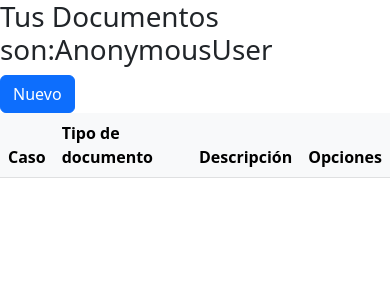
After one commit to Fernando252/consultorio, a Django app: page /lista_documentos/ in a window 390 px wide. The commit adds this page. Shown: the top 300 px of the page. Run offline with Django 3.2, Linux system fonts and the light colour scheme; data that the repository does not hold is empty; some libraries are stand-ins or nearby versions.

Commit message:
Vista de documentos
Se realizo la vista general de los documentos

```diff
--- /dev/null
+++ b/consultorio/templates/lista_documentos.html
@@ -0,0 +1,46 @@
+{% extends 'base.html' %}
+
+{% block content %}
+<!DOCTYPE html>
+<html lang="es">
+<head>
+    <title>Documentos por cliente</title>
+</head>
+<body>
+    <div class="row">
+        <div class="col-sm-8">
+            <h1>Tus Documentos son:{{request.user}}</h1>
+        </div>
+        <div class="col-sm-4">
+            <a href="{% url 'subir_documento'  %}" class="btn btn-primary">Nuevo</a>
+        </div>
+    </div>
+
+<div>
+    <table class="table">
+        <thead class="table-light">
+            <tr>
+                <th scope="col">Caso</th>
+                <th scope="col">Tipo de documento</th>
+                <th scope="col">Descripción</th>
+                <th colspan="2">Opciones</th>
+            </tr>
+        </thead>
+        {% for documento in documentos %}
+        <tbody>
+            <tr>
+                <td>{{documento.caso}}</td>
+                <td>{{documento.tipo_documento}}</td>
+                <td>{{documento.descripcion_documento}}</td>
+                <td><a href="editar_documento/{{c.codigo_documento}}" class ="btn btn-info">Editar</a></td>
+                <td><a href="eliminar_documento/{{ documento.codigo_documento}}" class ="btn btn-danger">Eliminar</a></td>
+
+            </tr>
+        </tbody>
+        {% endfor %}
+    </table>
+</div>
+
+</body>
+</html>
+{% endblock %}
--- a/consultorio/urls.py
+++ b/consultorio/urls.py
@@ -15,7 +15,7 @@ Including another URLconf
 """
 from django.contrib import admin
 from django.urls import path
-from login.views import ver_cita,citas_t,CitaListView,registrar_cita,index, ver_casos,casos_abogado,registro_abogado, registro_cliente, login_cliente, subir_documento, nueva_cita, eliminar_cita, editar_cita
+from login.views import documentos_lista,ver_cita,citas_t,CitaListView,registrar_cita,index, ver_casos,casos_abogado,registro_abogado, registro_cliente, login_cliente, subir_documento, nueva_cita, eliminar_cita, editar_cita
 
 
 
@@ -40,7 +40,7 @@ urlpatterns = [
     path('registro_abogado/', registro_abogado, name='registro_abogado'),
 
     path('subir_documento/', subir_documento, name='subir_documento'),
-
+    path('lista_documentos/', documentos_lista,name="documentos_lista"),
 
     path('ver_casos/', ver_casos, name='ver_casos'),
     path('caso/<int:codigo_abogado>/', casos_abogado, name="detalle_casos"),
--- a/login/models.py
+++ b/login/models.py
@@ -118,3 +118,9 @@ class Documentos(models.Model):
 
     def __str__(self) -> str:
         return f'Documento {self.tipo_documento} para el caso {self.caso.id}'
+
+    def get_edit_url(self):
+        return reverse('editar_documento', kwargs={'codigo_documento': self.id})
+
+    def get_delete_url(self):
+        return reverse('eliminar_documento', kwargs={'codigo_documento': self.id})
--- a/login/views.py
+++ b/login/views.py
@@ -1,7 +1,7 @@
 from django.shortcuts import render, redirect, get_object_or_404
 from django.contrib.auth.hashers import make_password
 from django.db.models import Count
-from .models import Abogado, Casos, Clientes,Cita
+from .models import Abogado, Casos, Clientes,Cita, Documentos
 from django.contrib.auth import authenticate, login
 from django.contrib import messages
 from .forms import CitaForm, DocumentoForm, RegistroClienteForm, CitaForm1
@@ -207,3 +207,11 @@ def editar_cita(request, codigo_cita):
 class CitaListView(ListView):
     model = Cita
     template_name = 'cita_list.html'
+
+def documentos_lista(request):
+    documento = Documentos.objects.all()
+    contenido = {
+        'documentos' : documento
+    }
+    template = "lista_documentos.html"
+    return render(request, template, contenido)
```
Also changed, not shown: login/forms.py (+11 -0 lines), consultorio/templates/editar_cita.html (line endings or trailing spaces), login/migrations/0024_auto_20240217_1425.py (added), 2 other files.
